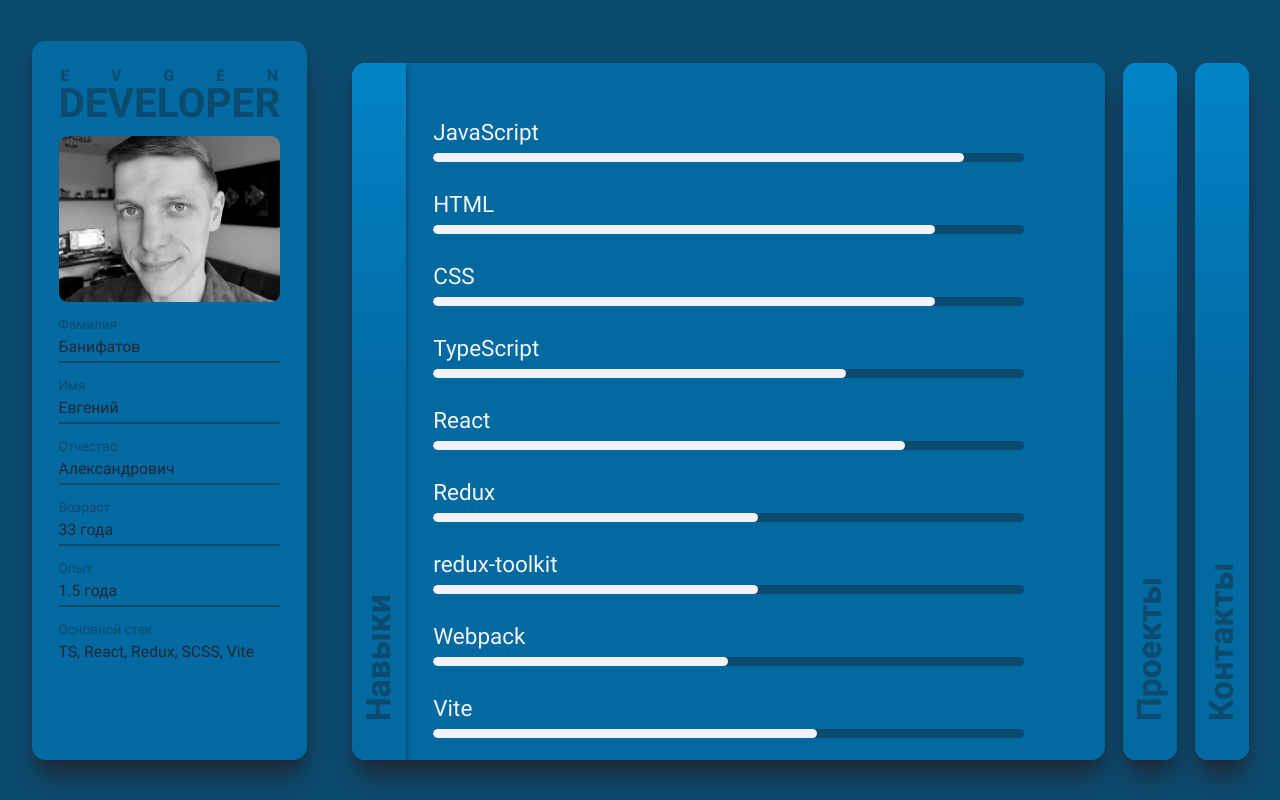
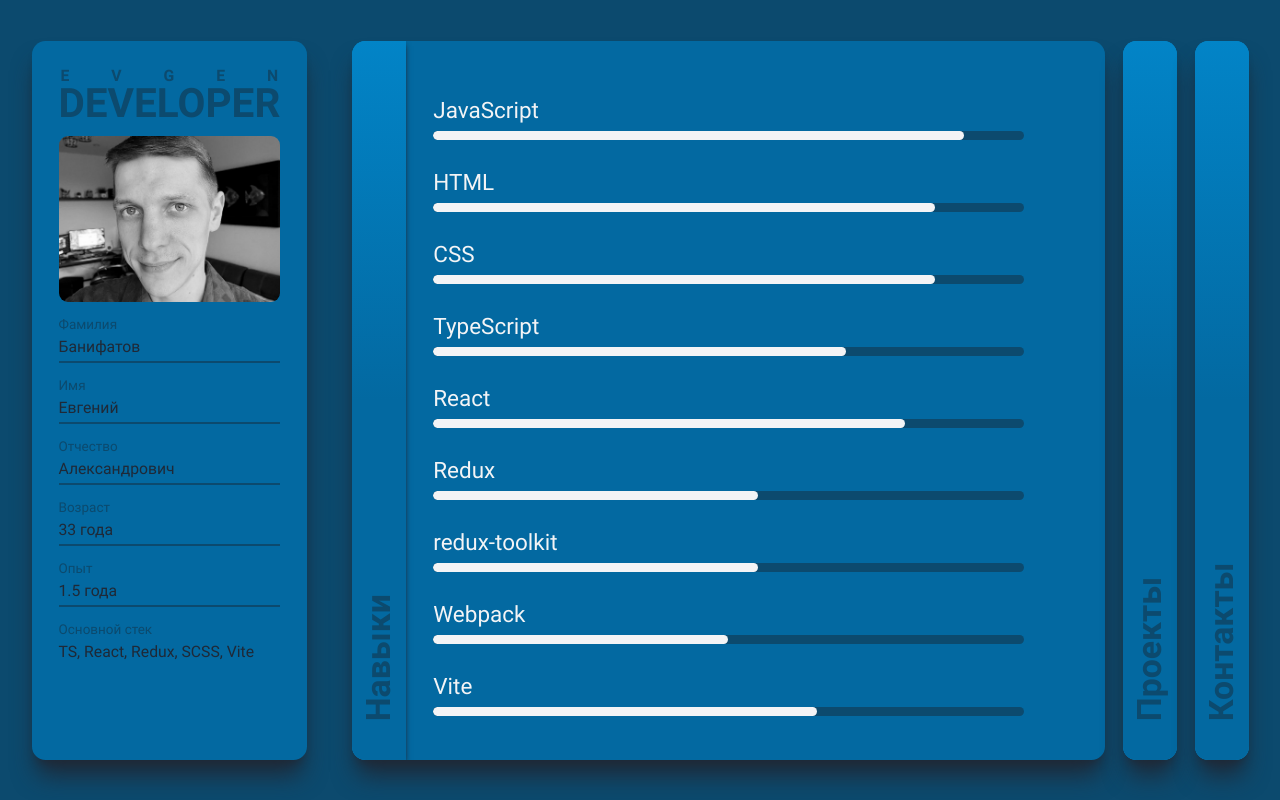
Before and after one commit to Holms2009/edeveloper, a React (Vite) app: page / in a window 1280 px wide. Built offline with nearby package versions, Linux system fonts and the light colour scheme.

Commit message:
Desktop margin fix

```diff
--- a/src/App.module.css
+++ b/src/App.module.css
@@ -5,7 +5,7 @@
 
 .content {
   @apply mt-5 flex flex-col w-full gap-4;
-  @apply md:ml-10;
+  @apply md:ml-10 md:mt-0;
   @apply lg:flex-row;
 }
 
```
